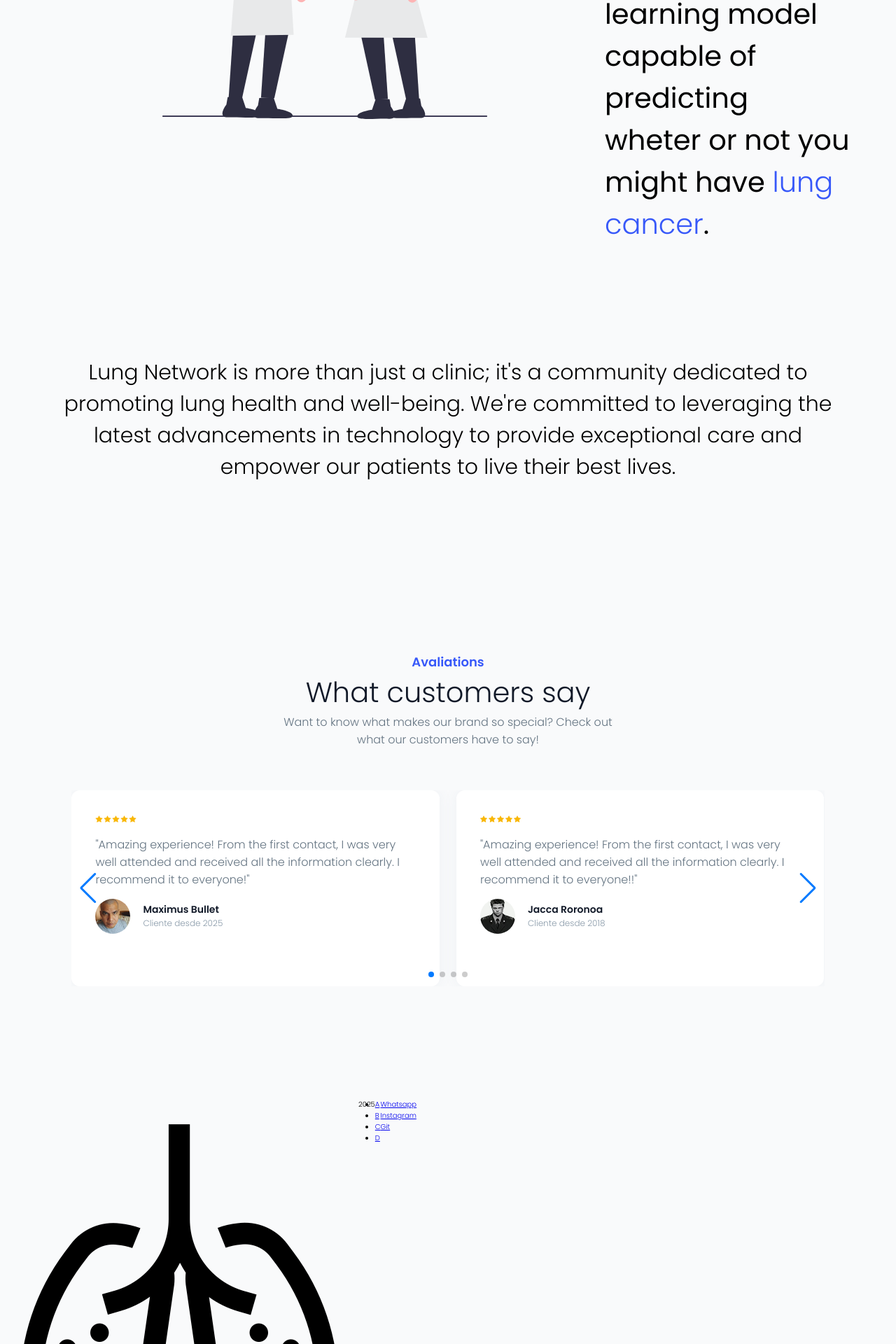
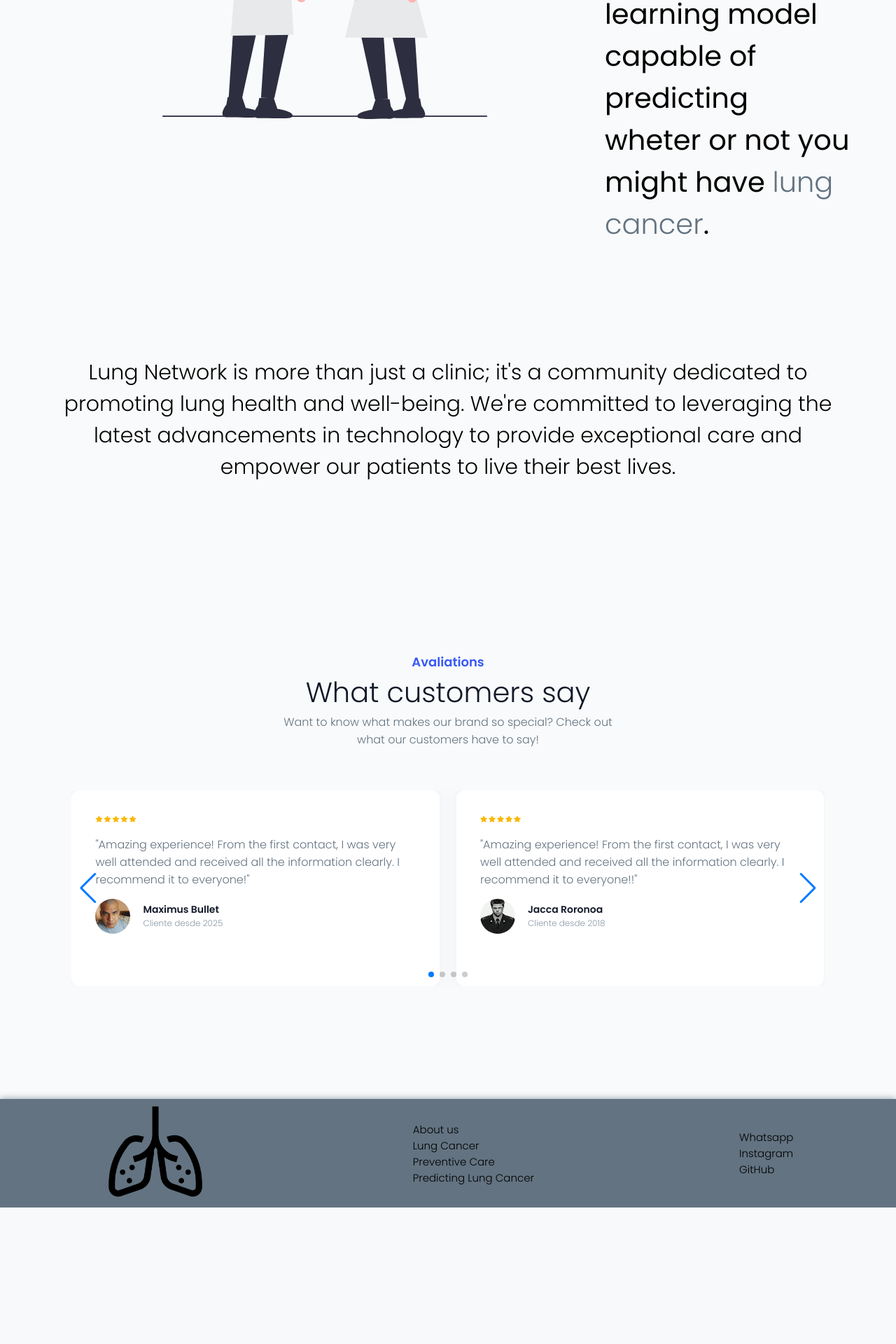
Before and after one commit to luccasena/Predicting-lung-cancer, a Django app: page / in a window 1280 px wide. Shown: the part 1400-3320 px from the top of the page at 70% size. After the commit the page ends 3125 px from the top, so only its background shows below. Run offline with Django 5.2, Linux system fonts and the light colour scheme.

Commit message:
Update menu.html

```diff
--- a/lungcancer/static/lungcancer/css/menu.css
+++ b/lungcancer/static/lungcancer/css/menu.css
@@ -25,12 +25,14 @@ body{
 /*NAVBAR*/
 
 header{
-    background-color:transparent;
+    background-color:#637381;
     height: 20rem;
+    width: 100%;
     display: flex;
     align-items: center;
     justify-content: space-around;
     margin-bottom: 10rem;
+    box-shadow: 0px 0px 20px #8899a8;
 }
 
 header .header-fixed{
@@ -50,7 +52,7 @@ header .header-log p{
     left: 24rem;
     top: 16rem;
     font-size: 2.5rem;
-    color: #3758f9;
+    color: black;
 }
 
 nav .navbar ul{
@@ -72,7 +74,7 @@ nav .navbar a{
 
 nav .navbar a:hover{
     transform: scale(1.05);
-    color: #3758f9;
+    color:#f9fafb;
 }
 
 /* CONTAINERS*/
@@ -95,7 +97,7 @@ section{
 }
 
 .container .container-txt span{
-    color: #3758f9;
+    color:#637381;
 }
 
 .container-dark{
@@ -116,17 +118,13 @@ section{
 }
 
 .container-dark .container-dark-txt span{
-    color: #3758f9;
+    color:#637381;
 }
 
 .container-lung .container-lung-txt h3{
     text-align: center;
     font-size: 3rem;
 }
-
-
-
-
 
 
 /*TESTIMONIALS*/
@@ -223,3 +221,35 @@ section{
     font-size: 12px;
     color: #8899a8;
 }
+
+footer .footer_container{
+    background-color: #637381;
+    box-shadow: 0px 0px 10px #8899a8;
+}
+
+.footer_image img{
+    height: 150px;
+    width: 150px;
+
+}
+
+.cards_container{
+    display: flex;
+    align-items: center;
+    justify-content: space-around;
+}
+
+.footer_container a{
+    font-size: 1.5rem;
+    text-decoration: none;
+    color: black;
+    transition: .4s;
+}
+
+.footer_container a:hover{
+    color:#f9fafb;
+}
+
+.footer_container ul{
+    list-style-type: none;
+}
--- a/lungcancer/static/lungcancer/js/swiper.js
+++ b/lungcancer/static/lungcancer/js/swiper.js
@@ -10,17 +10,17 @@ var swiper = new Swiper(".swiper", {
       clickable:true
   },
   breakpoints: {
-      // when window width is >= 320px
+
     500: {
       slidesPerView: 1,
       spaceBetween: 18
     },
-      // when window width is >= 480px
+
     820: {
       slidesPerView: 2,
       spaceBetween: 18
     },
-      // when window width is >= 640px
+
     1120: {
       slidesPerView: 2,
       spaceBetween: 24
--- a/lungcancer/templates/lungcancer/pages/menu.html
+++ b/lungcancer/templates/lungcancer/pages/menu.html
@@ -194,39 +194,35 @@
                 <div class="swiper-button-next"></div>
             </div>
         </section>
-
+    </main>
 
         <footer>
-            <div class="footer-container">
-                <div class="flex">
-                    <div class="logo-footer">
+            <div class="footer_container">
+                    <div class="cards_container">
+                        <div class="footer_image">
+                            <img src="{% static "lungcancer/images/lunges.png" %}" alt="logo image">
+                        </div>
 
-                        <img src="{% static "lungcancer/images/lunges.png" %}" alt="logo">
-                    </div>
-                    <p>2025</p>
-                    <div class="projects-parts">
-                        <ul>
-                            <li><a href="#">A</a></li>
-                            <li><a href="#">B</a></li>
-                            <li><a href="#">C</a></li>
-                            <li><a href="#">D</a></li>
-                        </ul>
-                    </div>
-                    <div class="social-medias">
-                        <div class="media">
-                           <p><a href="#">Whatsapp</a></p>
+                        <div class="home_cards">
+                            <ul>
+                                <li><a href="#">About us</a></li>
+                                <li><a href="#">Lung Cancer</a></li>
+                                <li><a href="#">Preventive Care</a></li>
+                                <li><a href="#">Predicting Lung Cancer</a></li>
+                            </ul>
                         </div>
-                        <div class="media">
-                            <p><a href="#">Instagram</a></p>
-                        </div>
-                        <div class="media">
-                            <p><a href="#">Git</a></p>
+
+                        <div class="media_cards">
+                            <ul>
+                                <li><a href="#">Whatsapp</a></li>
+                                <li><a href="#">Instagram</a></li>
+                                <li><a href="#">GitHub</a></li>
+                            </ul>
                         </div>
                     </div>
-                </div>
             </div>
         </footer>
-    </main>
+
 
     <script src="https://cdn.jsdelivr.net/npm/swiper@11/swiper-bundle.min.js"></script>
     <script src="{% static "lungcancer/js/swiper.js" %}"></script>
```
Lines whose indentation alone changed are shown as unchanged.
